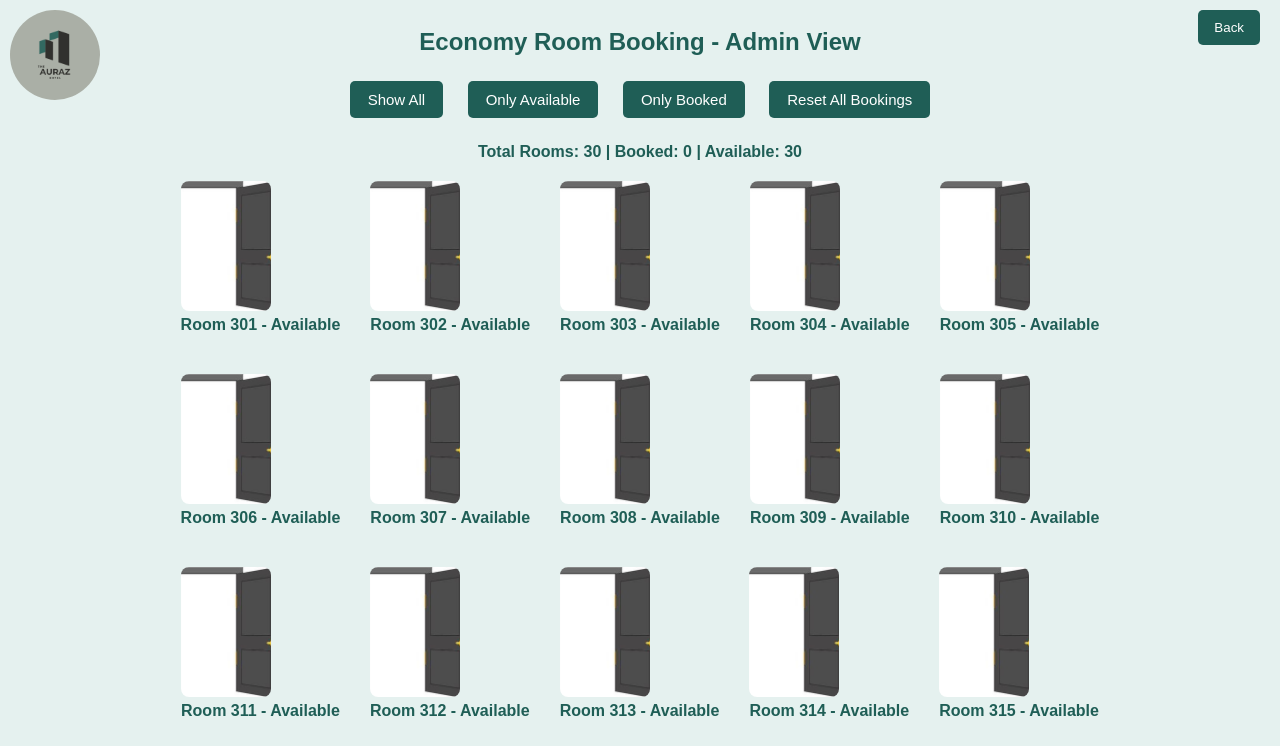
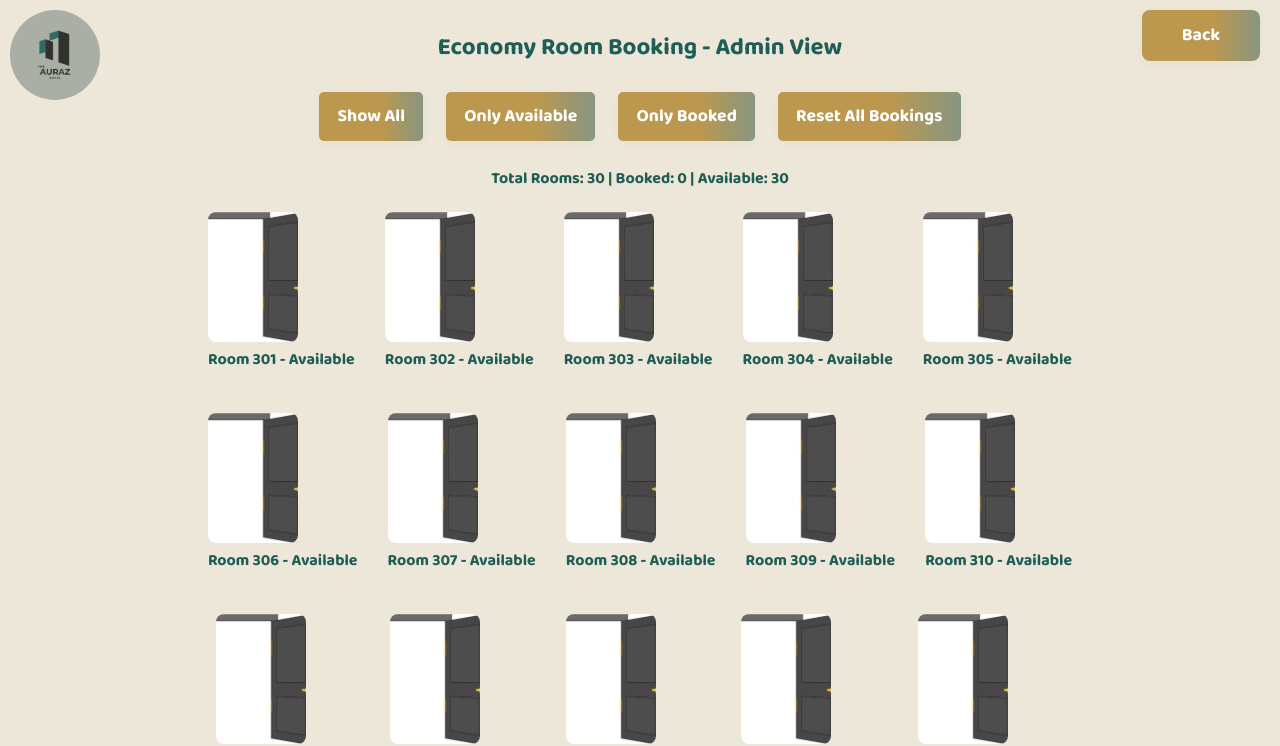
Before and after one commit to ahadalimughal045/Hotel-management-system, a plain HTML site: page economy.html in a window 1280 px wide. Shown: the top 746 px of the page. Drawn offline with Linux system fonts and the light colour scheme.

Commit message:
color theme changed fully
rafay nay ki h

```diff
--- a/dashboard.css
+++ b/dashboard.css
@@ -2,7 +2,7 @@
       margin: 0;
       padding: 0;
       box-sizing: border-box;
-      font-family: 'Poppins', sans-serif;
+      font-family:  'Baloo Bhai 2', 'Segoe UI', Arial, sans-serif;
     }
     body {
       background:hwb(41 85% 7%);
@@ -15,6 +15,18 @@
       padding: 20px;
       animation: slideUp 1s ease;
     }
+    .title{
+      color: #BC984E;
+  font-size: 2.1rem;
+  font-weight: 700;
+  letter-spacing: 1px;
+    }
+    .nav{
+      color: #BC984E;
+  font-size: 2rem;
+  font-weight: 700;
+  letter-spacing: 1px;
+    }
     .header {
       display: flex;
       justify-content: space-between;
@@ -26,6 +38,7 @@
       flex-direction: column;
       gap: 20px;
       overflow-y: auto;
+      padding-bottom: 30px;
     }
     .logout-btn {
       background: linear-gradient(90deg, #BC984E 60%, #879681 100%);
--- a/economy.html
+++ b/economy.html
@@ -1,15 +1,17 @@
 <!DOCTYPE html>
 <html lang="en">
+
 <head>
   <meta charset="UTF-8">
   <title>Economy Room Booking - Admin</title>
   <link rel="stylesheet" href="https://cdnjs.cloudflare.com/ajax/libs/font-awesome/6.5.0/css/all.min.css">
+  <link href="https://fonts.googleapis.com/css2?family=Baloo+Bhai+2:wght@400;700&display=swap" rel="stylesheet">
   <style>
     body {
-      font-family: Arial, sans-serif;
-      background: #E5F1EF;
+      background: hwb(41 85% 7%);
       padding: 20px;
       animation: fadeInBody 1s ease;
+      font-family:  'Baloo Bhai 2', cursive, 'Segoe UI', Arial, sans-serif;
     }
 
     header {
@@ -28,16 +30,25 @@
       position: absolute;
       top: 10px;
       right: 20px;
-      background-color: #1F5E56;
-      color: white;
-      padding: 10px 16px;
+      font-family:  'Baloo Bhai 2', cursive, 'Segoe UI', Arial, sans-serif;
+      /* padding: 10px 16px; */
+
+      background: linear-gradient(90deg, #BC984E 60%, #879681 100%);
+      color: #fff;
       border: none;
-      border-radius: 5px;
+      border-radius: 8px;
+      padding: 0.7rem 2.5rem;
+      font-size: 1.1rem;
+      font-weight: 600;
       cursor: pointer;
+      transition: background 0.2s, box-shadow 0.2s;
+      box-shadow: 0 2px 8px rgba(188, 152, 78, 0.08);
     }
 
+
     .back-btn:hover {
-      background-color: #1F5E56;
+      background: linear-gradient(90deg, #879681 60%, #BC984E 100%);
+      box-shadow: 0 4px 16px rgba(188, 152, 78, 0.16);
     }
 
     h2 {
@@ -61,16 +72,21 @@
     .buttons button {
       margin: 5px 10px;
       padding: 10px 18px;
-      font-size: 15px;
-      background-color: #1F5E56;
-      color: white;
+      background: linear-gradient(90deg, #BC984E 60%, #879681 100%);
+      font-family:  'Baloo Bhai 2', cursive, 'Segoe UI', Arial, sans-serif;
+      color: #fff;
       border: none;
       border-radius: 5px;
       cursor: pointer;
+      font-size: 1.1rem;
+      font-weight: 600;
+      transition: background 0.2s, box-shadow 0.2s;
+      box-shadow: 0 2px 8px rgba(188, 152, 78, 0.08);
     }
 
     .buttons button:hover {
-      background-color: #1F5E56;
+      background: linear-gradient(90deg, #879681 60%, #BC984E 100%);
+      box-shadow: 0 4px 16px rgba(188, 152, 78, 0.16);
     }
 
     .room-row {
@@ -111,7 +127,7 @@
       background: #fff;
       padding: 25px;
       border-radius: 10px;
-      box-shadow: 0 0 15px rgba(0,0,0,0.3);
+      box-shadow: 0 0 15px rgba(0, 0, 0, 0.3);
       z-index: 1000;
       display: none;
       text-align: center;
@@ -126,30 +142,41 @@
     .popup button {
       margin: 5px;
       padding: 8px 16px;
-      background-color: #1F5E56;
       color: white;
       border: none;
       border-radius: 5px;
       cursor: pointer;
+      background: linear-gradient(90deg, #BC984E 60%, #879681 100%);
+      font-size: 1rem;
+      font-weight: 600;
+      transition: background 0.2s, box-shadow 0.2s;
+      box-shadow: 0 2px 8px rgba(188, 152, 78, 0.08);
     }
 
     .popup button:hover {
-      background-color: #1F5E56;
+      background: linear-gradient(90deg, #879681 60%, #BC984E 100%);
+      box-shadow: 0 4px 16px rgba(188, 152, 78, 0.16);
     }
 
     @keyframes fadeInBody {
-      from { opacity: 0; }
-      to { opacity: 1; }
+      from {
+        opacity: 0;
+      }
+
+      to {
+        opacity: 1;
+      }
     }
   </style>
 </head>
+
 <body>
 
   <header>
     <img src="img/logo.png" alt="Hotel Logo">
   </header>
 
-  <button class="back-btn" onclick="history.back()">Back</button>
+  <button class="back-btn" onclick="history.back('dashboard.html')">Back</button>
 
   <h2>Economy Room Booking - Admin View</h2>
 
@@ -198,7 +225,7 @@
 
     function cancelBooking() {
       if (currentRoom && confirm('Cancel booking for Room ' + currentRoom + '?')) {
-        ['','_time','_name','_contact','_cnic'].forEach(suffix =>
+        ['', '_time', '_name', '_contact', '_cnic'].forEach(suffix =>
           localStorage.removeItem('eco_' + currentRoom + suffix)
         );
         location.reload();
@@ -283,7 +310,7 @@
     function resetAllBookings() {
       if (confirm("Reset all Economy room bookings?")) {
         for (let i = 301; i < 331; i++) {
-          ['','_time','_name','_contact','_cnic'].forEach(suffix =>
+          ['', '_time', '_name', '_contact', '_cnic'].forEach(suffix =>
             localStorage.removeItem('eco_' + i + suffix)
           );
         }
@@ -295,4 +322,5 @@
     updateSummary();
   </script>
 </body>
+
 </html>
```
Also changed, not shown: dashboard.html (+1 -0 lines), premium.html (+46 -18 lines), semi-premium.html (+33 -13 lines).
